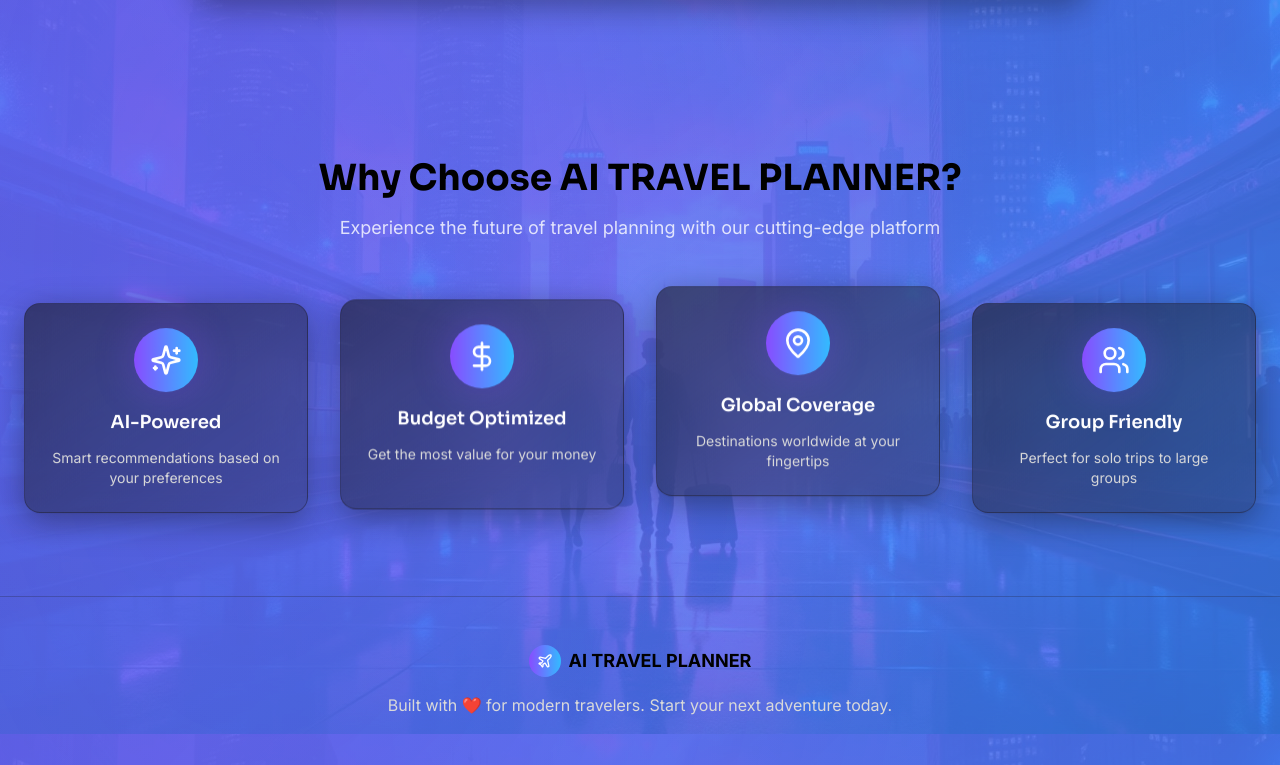
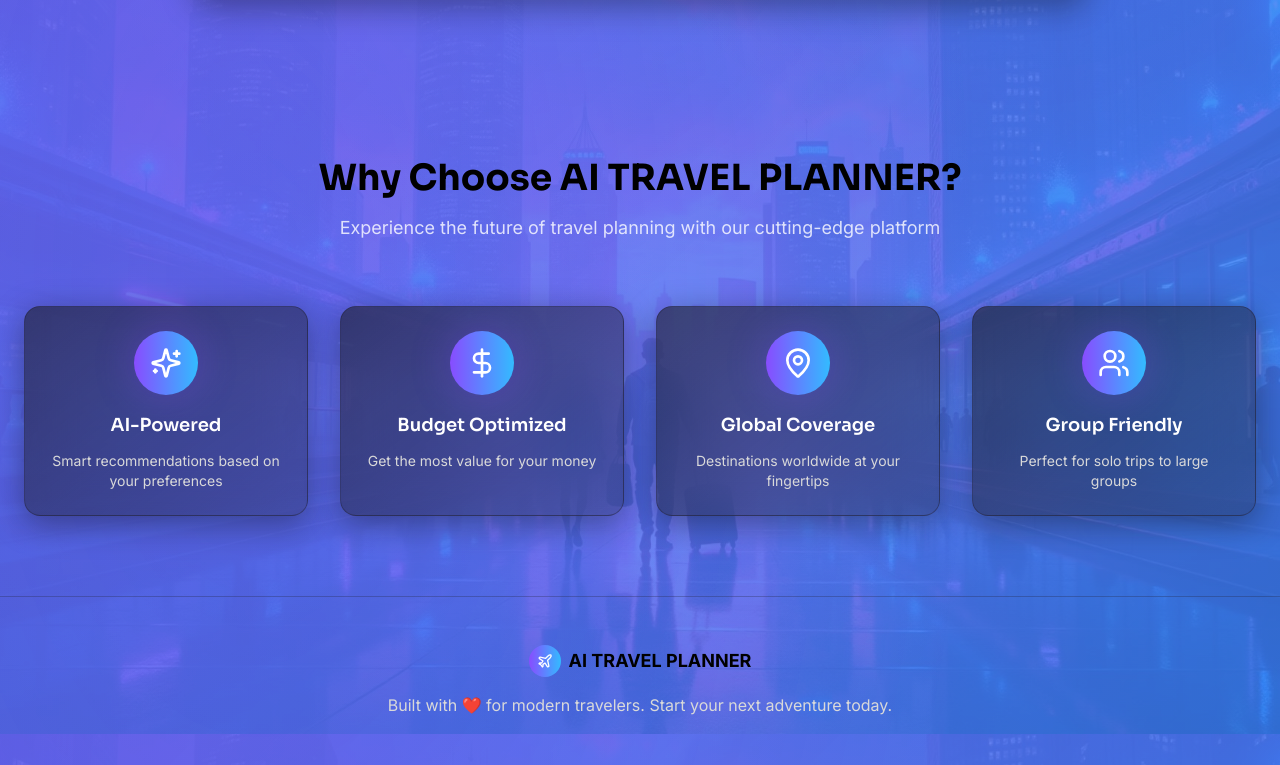
Before and after one commit to adarshmiriyal/zenith-trip, a React (Vite) app: page / in a window 1280 px wide. Shown: the part 1666-2431 px from the top of the page. Built offline with nearby package versions, Linux system fonts and the light colour scheme.

Commit message:
Remove animations from feature list
Removed animations from the feature list section to simplify its appearance.

```diff
--- a/src/pages/Index.tsx
+++ b/src/pages/Index.tsx
@@ -114,8 +114,7 @@ const Index = () => {
             ].map((feature, index) => (
               <div
                 key={index}
-                className="glass rounded-2xl p-6 text-center group hover:scale-105 transition-all duration-300 floating"
-                style={{ animationDelay: `${index * 0.5}s` }}
+                className="glass rounded-2xl p-6 text-center group hover:scale-105 transition-all duration-300"
               >
                 <div className="w-16 h-16 rounded-full bg-gradient-to-r from-primary to-accent mx-auto mb-4 flex items-center justify-center btn-glow">
                   <feature.icon className="w-8 h-8 text-white" />
```
